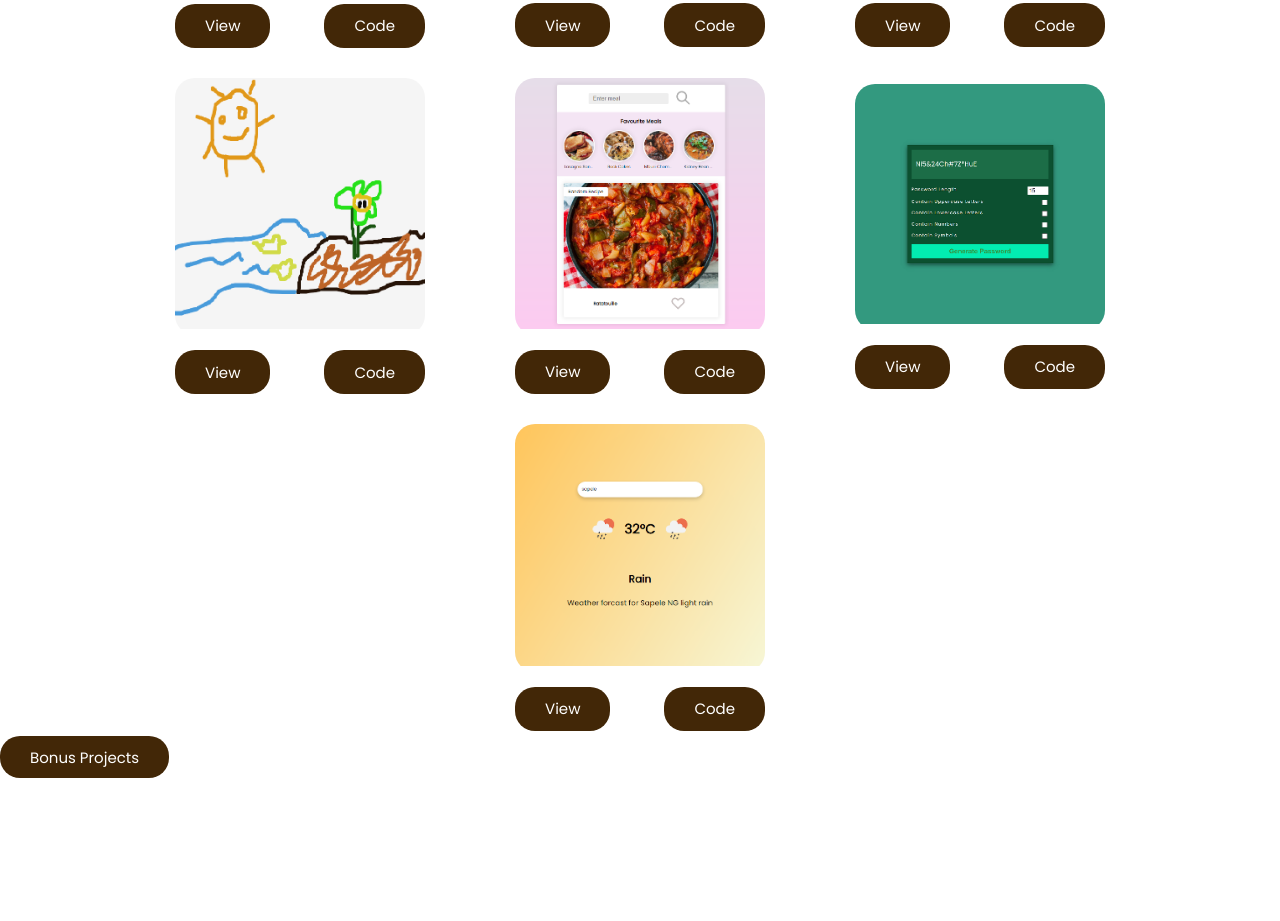
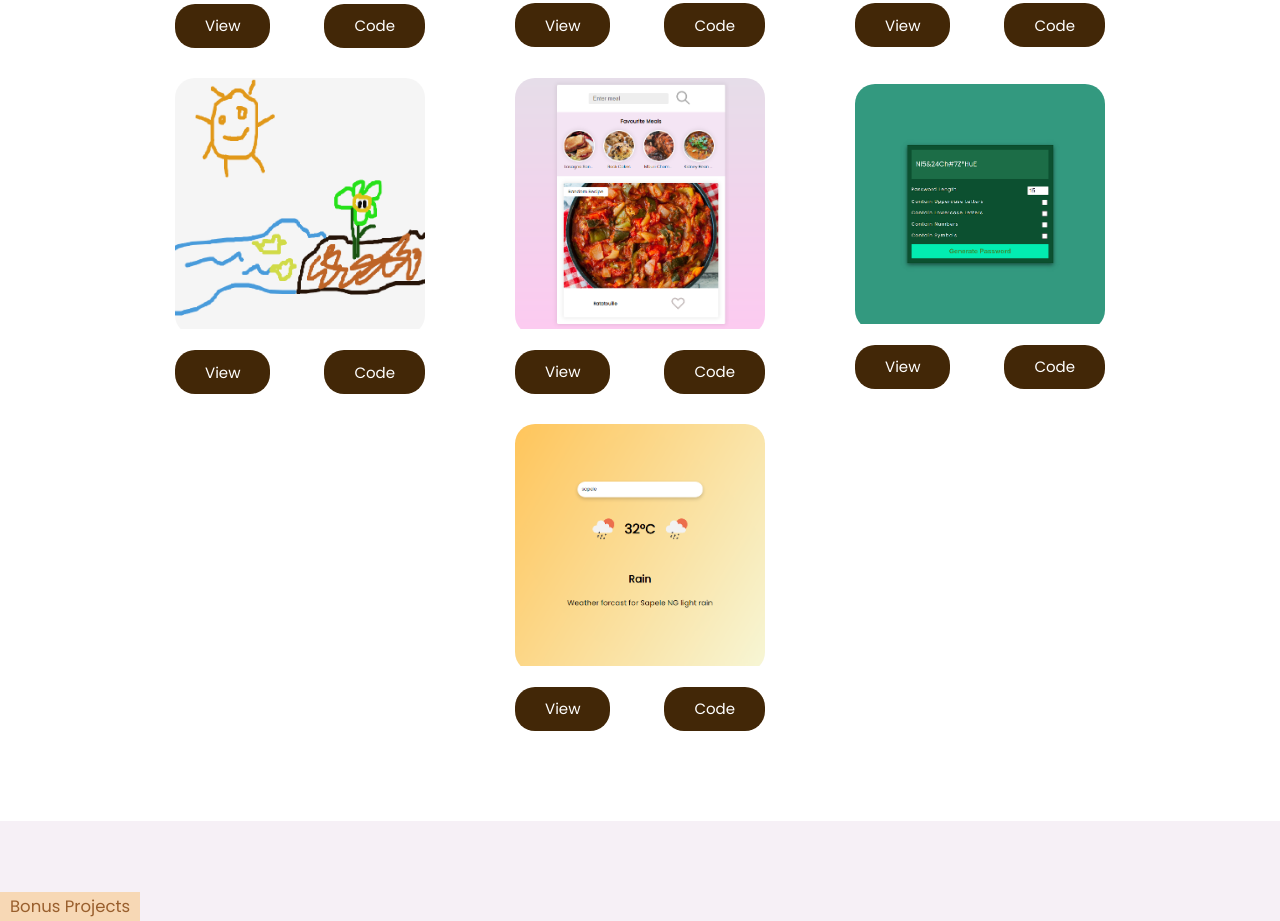
Before and after one commit to kuzzzzz/JavaScript-Projects, a plain HTML site: page index.html in a window 1280 px wide. Shown: the part 1082-2003 px from the top of the page. Before the commit the page ends 1860 px from the top, so only its background shows below. Drawn offline with Linux system fonts and the light colour scheme; a web font is replaced by a local one.

Commit message:
added footer styles

```diff
--- a/main.css
+++ b/main.css
@@ -9,72 +9,94 @@ html {
   font-size: 15px;
 }
 
-img{
+img {
   width: 100%;
 }
-body{
-  font-family: 'Poppins', sans-serif;
-
+body {
+  font-family: "Poppins", sans-serif;
 }
-header{
+header {
   text-align: center;
   padding-top: 3rem;
   padding-bottom: 2rem;
   color: rgb(39, 29, 29);
-  background-color:rgba(245, 237, 245, 0.822);
-  margin-bottom:2rem;
+  background-color: rgba(245, 237, 245, 0.822);
+  margin-bottom: 2rem;
 }
-main{
+main {
   max-width: 1000px;
-  display:flex;
-  flex-wrap:wrap;
-  align-items:center;
+  display: flex;
+  flex-wrap: wrap;
+  align-items: center;
   justify-content: center;
-  gap:2rem;
+  gap: 2rem;
   margin: 1rem auto;
 }
 
-a{
-  text-decoration:none;
+a {
+  text-decoration: none;
   border-radius: 20px;
-  padding:.7rem 2rem;
-  background-color:rgb(66, 39, 7);
-  color:white;
+  padding: 0.7rem 2rem;
+  background-color: rgb(66, 39, 7);
+  color: white;
 }
-  .card{
-  margin:0 2rem;
+.card {
+  margin: 0 2rem;
 }
 
-.img-container{
+.img-container {
   width: 250px;
   position: relative;
   overflow: hidden;
   border-radius: 20px;
   object-fit: contain;
 }
-.img-container:hover .title{
+.img-container:hover .title {
   transform: translateX(0);
-  transition: transform .5s ease-in-out;
-
+  transition: transform 0.5s ease-in-out;
 }
-.title{
+.title {
   position: absolute;
   top: 4rem;
-  padding: .6rem;
+  padding: 0.6rem;
   background-color: rgba(124, 57, 3, 0.76);
   height: 74%;
-  color:rgb(236, 222, 222);
+  color: rgb(236, 222, 222);
   width: 100%;
   transform: translateY(131%);
-  transition: transform .5s ease-in-out;
+  transition: transform 0.5s ease-in-out;
   text-align: center;
-  font-size: .8rem;
-
+  font-size: 0.8rem;
 }
 
-.links{
+.links {
   display: flex;
   margin-top: 1rem;
   width: 250px;
   justify-content: space-between;
 }
+
+/* Footer styles */
+
+footer {
+  width: 100%;
+  text-align: center;
+  background-color: rgba(245, 237, 245, 0.822);
+
+  height: 100px;
+  display: flex;
+  align-items: flex-end;
+  margin-top: 6rem;
+}
+
+footer a {
+  background-color: rgb(247, 216, 181);
+  color: rgba(124, 57, 3, 0.76);
+  border-radius: 0;
+  padding: 2px 10px;
+  font-size: 1.1rem;
+}
+
+footer a:hover {
+  color: rgba(124, 57, 3);
+}
```
Lines whose indentation alone changed are shown as unchanged.
